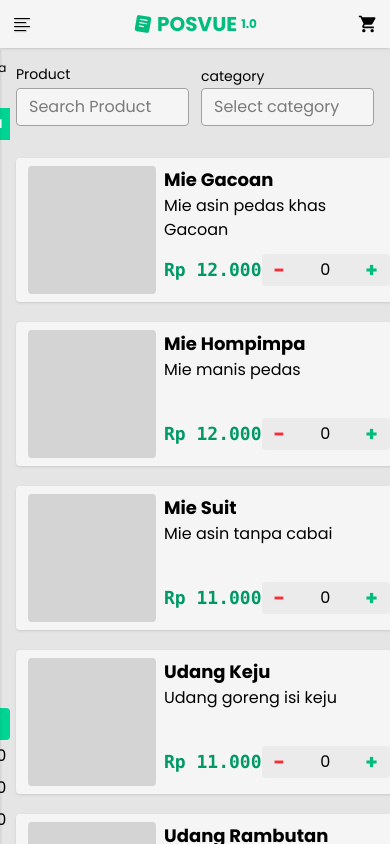
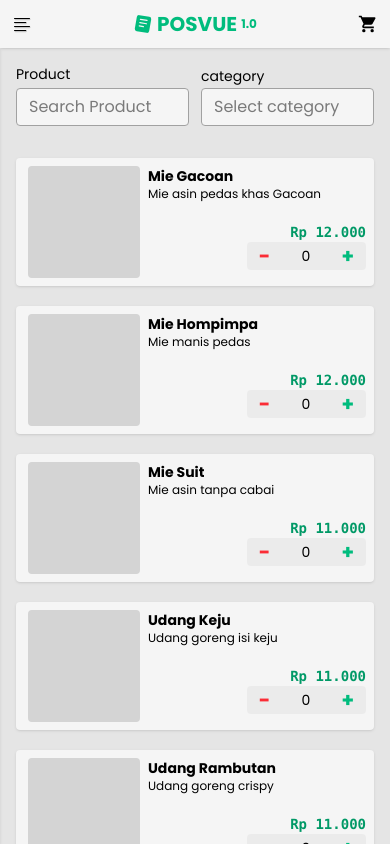
Before and after one commit to kurniawanpratama1999/pos-vue, a Vue app: page /transaction in a window 390 px wide. Built offline with nearby package versions, Linux system fonts and the light colour scheme.

Commit message:
update: btn go top and responsive transaction #3

```diff
--- a/src/pages/transaction/Cashier.vue
+++ b/src/pages/transaction/Cashier.vue
@@ -195,20 +195,31 @@ const handleScroll = () => {
                 ? 'border-l-4 border-amber-500'
                 : 'border-l-4 border-transparent hover:border-emerald-400',
             ]">
+            <!-- PHOTO -->
             <div
               @click="increment(product.id)"
-              class="min-h-32 max-h-32 min-w-32 max-w-32 rounded bg-neutral-300 cursor-pointer"></div>
+              :class="[
+                'min-h-32 max-h-32 min-w-32 max-w-32',
+                'max-sm:min-h-28 max-sm:max-h-28 max-sm:min-w-28 max-sm:max-w-28',
+                'rounded bg-neutral-300 cursor-pointer',
+              ]"></div>
+
+            <!-- CONTENT -->
             <div class="flex flex-col w-full">
               <h2
                 :class="[
-                  'text-lg font-bold',
+                  'text-lg font-bold max-sm:text-sm',
                   product.quantity > 0 ? 'text-amber-600' : 'text-black',
                 ]">
                 {{ product.name }}
               </h2>
-              <p class="line-clamp-2">{{ product.description }}</p>
-              <div class="mt-auto py-2 flex items-center justify-between">
-                <p class="text-lg font-bold text-emerald-600 font-mono">
+              <p class="line-clamp-2 max-sm:text-xs">
+                {{ product.description }}
+              </p>
+              <div
+                class="mt-auto py-2 flex items-end sm:items-center justify-between max-sm:flex-col">
+                <p
+                  class="text-lg max-sm:text-sm font-bold text-emerald-600 font-mono">
                   {{
                     new Intl.NumberFormat("id-ID", {
                       style: "currency",
@@ -219,7 +230,7 @@ const handleScroll = () => {
                 </p>
 
                 <div
-                  class="flex items-center gap-x-2 rounded bg-neutral-300/30 px-3">
+                  class="flex items-center gap-x-2 rounded bg-neutral-300/30 px-3 max-sm:text-sm">
                   <button
                     @click="decrement(product.id)"
                     class="text-xl font-bold text-red-500">
@@ -252,7 +263,7 @@ const handleScroll = () => {
     <section
       :class="[
         'max-lg:fixed max-lg:top-12 max-lg:w-full max-lg:bottom-0',
-        isCartActive ? 'max-lg:left-0' : 'max-lg:-left-full',
+        isCartActive ? 'max-lg:left-0' : 'max-lg:hidden',
         'lg:h-[calc(100dvh-3rem)] bg-neutral-100 shadow p-2 grid grid-rows-[auto_1fr_auto]',
       ]">
       <div class="flex items-center mb-1">
@@ -262,14 +273,14 @@ const handleScroll = () => {
               <th></th>
               <th class="w-full"></th>
 
-              <th></th>
-              <th></th>
+              <th class="max-sm:hidden"></th>
+              <th class="max-sm:hidden"></th>
             </tr>
           </thead>
           <tbody>
             <tr>
-              <td>Running ID</td>
-              <td>: 1234567890</td>
+              <td class="max-sm:hidden">Running ID</td>
+              <td class="max-sm:hidden">: 1234567890</td>
 
               <td>Cashier</td>
               <td>: Kurniawan Pratama</td>
@@ -277,8 +288,8 @@ const handleScroll = () => {
             <tr>
               <td>Date Now</td>
               <td>: 01 Januari 2026</td>
-              <td>Employee ID</td>
-              <td>: 1234567890</td>
+              <td class="max-sm:hidden">Employee ID</td>
+              <td class="max-sm:hidden">: 1234567890</td>
             </tr>
           </tbody>
         </table>
```
